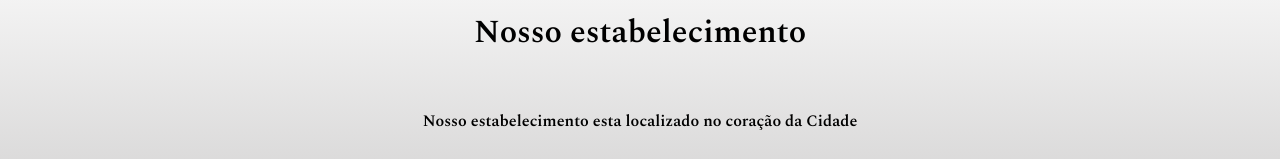
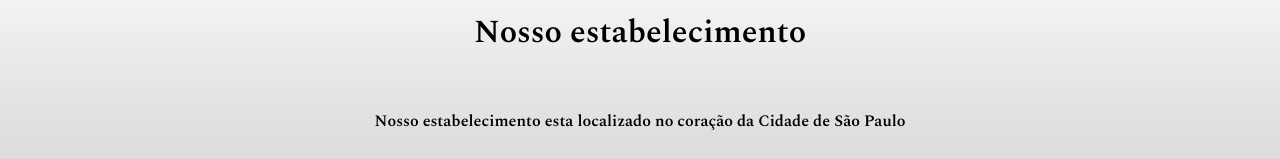
Before and after one commit to MacedoTiago/urnaVotos, a plain HTML site: page Barbearia_alura/index.html in a window 1280 px wide. Shown: the part 898-1057 px from the top of the page. Drawn offline with nearby package versions, Linux system fonts and the light colour scheme.

Commit message:
mudei a paragrafo de localização da barbearia

```diff
--- a/Barbearia_alura/index.html
+++ b/Barbearia_alura/index.html
@@ -42,7 +42,7 @@
         </section>
         <section class="mapa">
                 <h3 class="titulo_principal">Nosso estabelecimento</h3>
-                <p>Nosso estabelecimento esta localizado no coração da Cidade</p>
+                <p>Nosso estabelecimento esta localizado no coração da Cidade de  São Paulo</p>
             <div class="mapa_conteudo">
                 <iframe src="https://www.google.com/maps/embed?pb=!1m18!1m12!1m3!1d233888.04812104584!2d-46.970108597614804!3d-23.658043985414352!2m3!1f0!2f0!3f0!3m2!1i1024!2i768!4f13.1!3m3!1m2!1s0x94ce5bd9bb943bf5%3A0x6f642995c970f0fe!2scaelum%20alura!5e0!3m2!1spt-BR!2sbr!4v1683358290487!5m2!1spt-BR!2sbr" width="100%" height="350" style="border:0;" allowfullscreen="" loading="lazy" referrerpolicy="no-referrer-when-downgrade"></iframe>
             </div>
```
